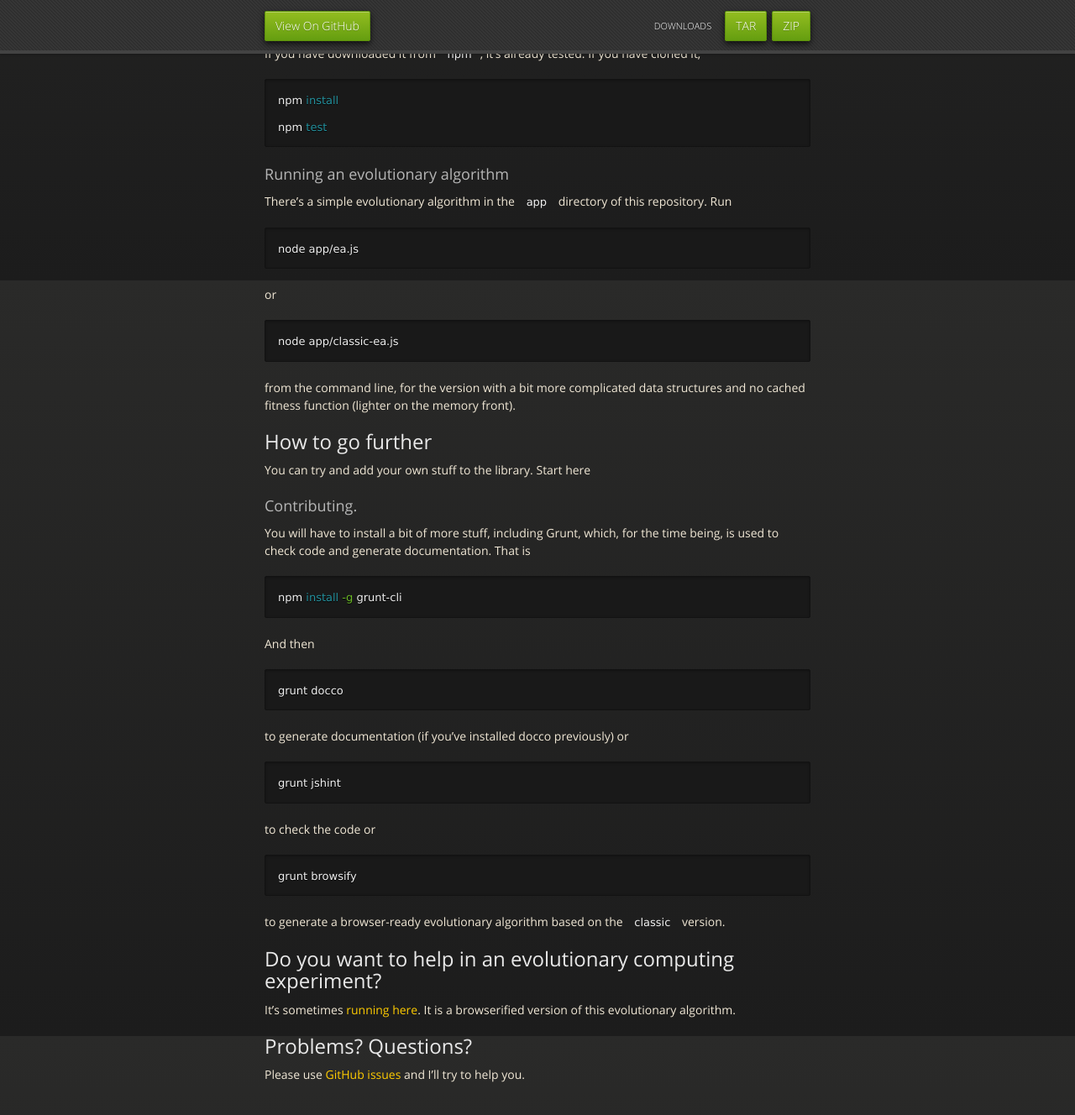
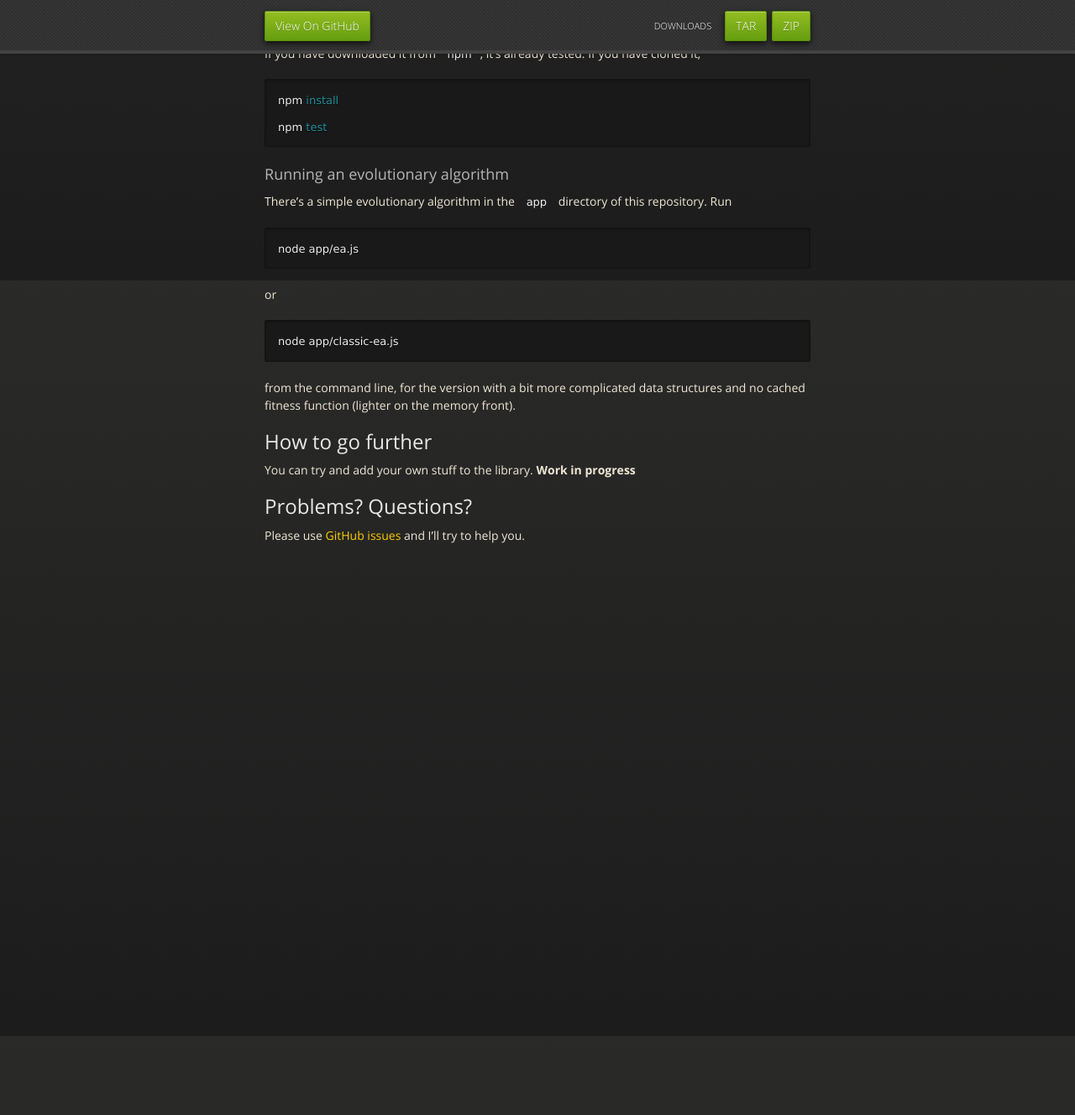
Before and after one commit to JJ/nodeo, a Jekyll site: the page built from index.md, in a window 1280 px wide and 1400 px high, scrolled down 1466 px. Shown: the top 1328 px of the window at 84% size. Built offline with Jekyll 4.4.1, drawn with Linux system fonts in a browser that asks for light colours; nearby versions of some CDN libraries; our own code applies the rules of GitHub Pages for plain Markdown files; after the commit the page ends 2224 px from its top, so only the background shows below that.

Commit message:
Sync gh-pages with master

````diff
--- a/index.md
+++ b/index.md
@@ -69,37 +69,8 @@ front).
 
 ## How to go further
 
-You can try and add your own stuff to the library. Start here
+You can try and add your own stuff to the library. **Work in progress**
 
-### Contributing.
-
-You will have to install a bit of more stuff, including Grunt, which,
-for the time being, is used to check code and generate
-documentation. That is
-
-```bash
-npm install -g grunt-cli
-```
-
-And then
-
-    grunt docco
-
-to generate documentation (if you've installed docco previously) or
-
-    grunt jshint
-
-to check the code or
-
-    grunt browsify
-
-to generate a browser-ready evolutionary algorithm based on the
-`classic` version.
-
-## Do you want to help in an evolutionary computing experiment?
-
-It's sometimes [running here](http://nodio-jmerelo.rhcloud.com/). It
-is a browserified version of this evolutionary algorithm.
 
 ## Problems? Questions?
 
````
Also changed, not shown: README.md.
